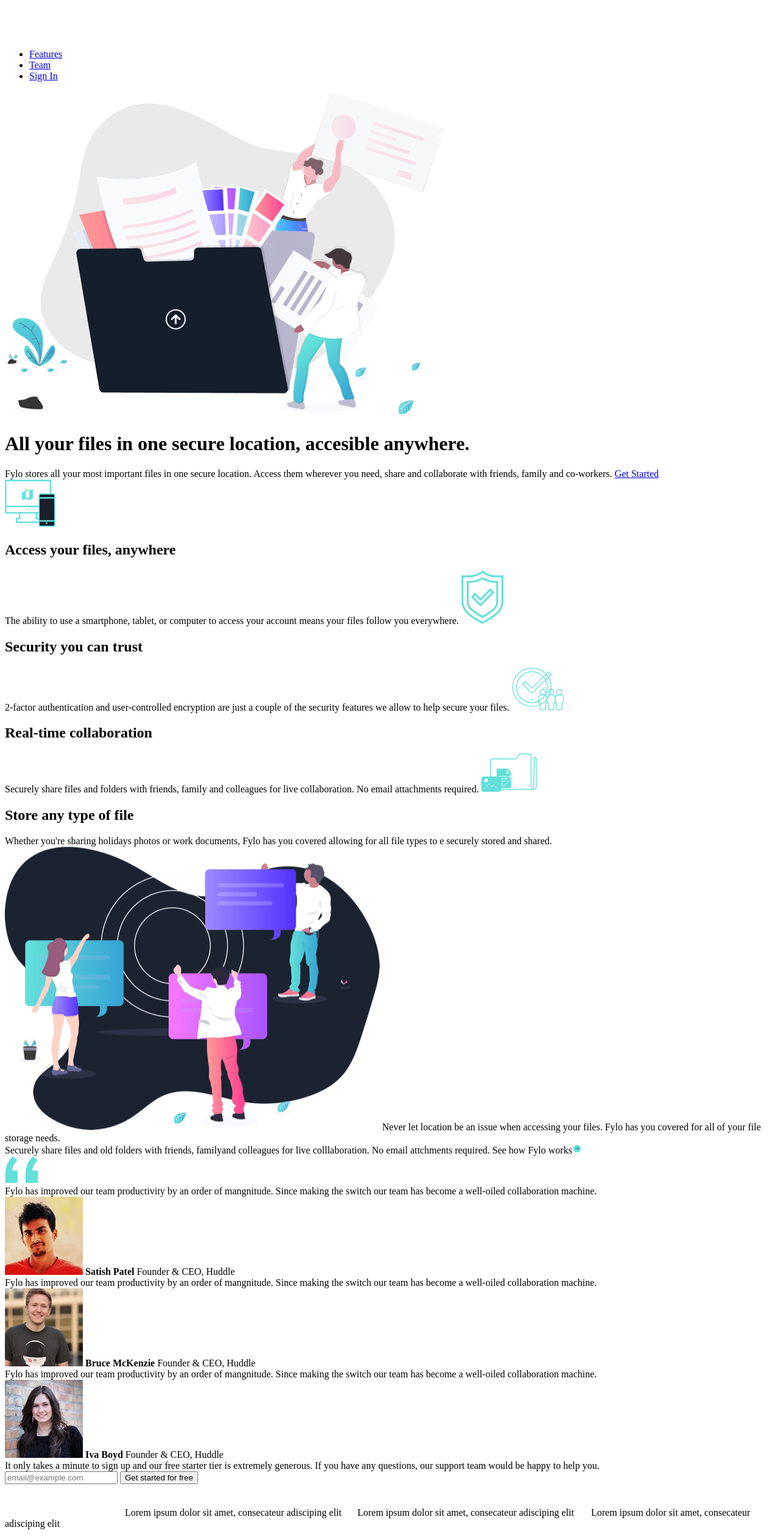
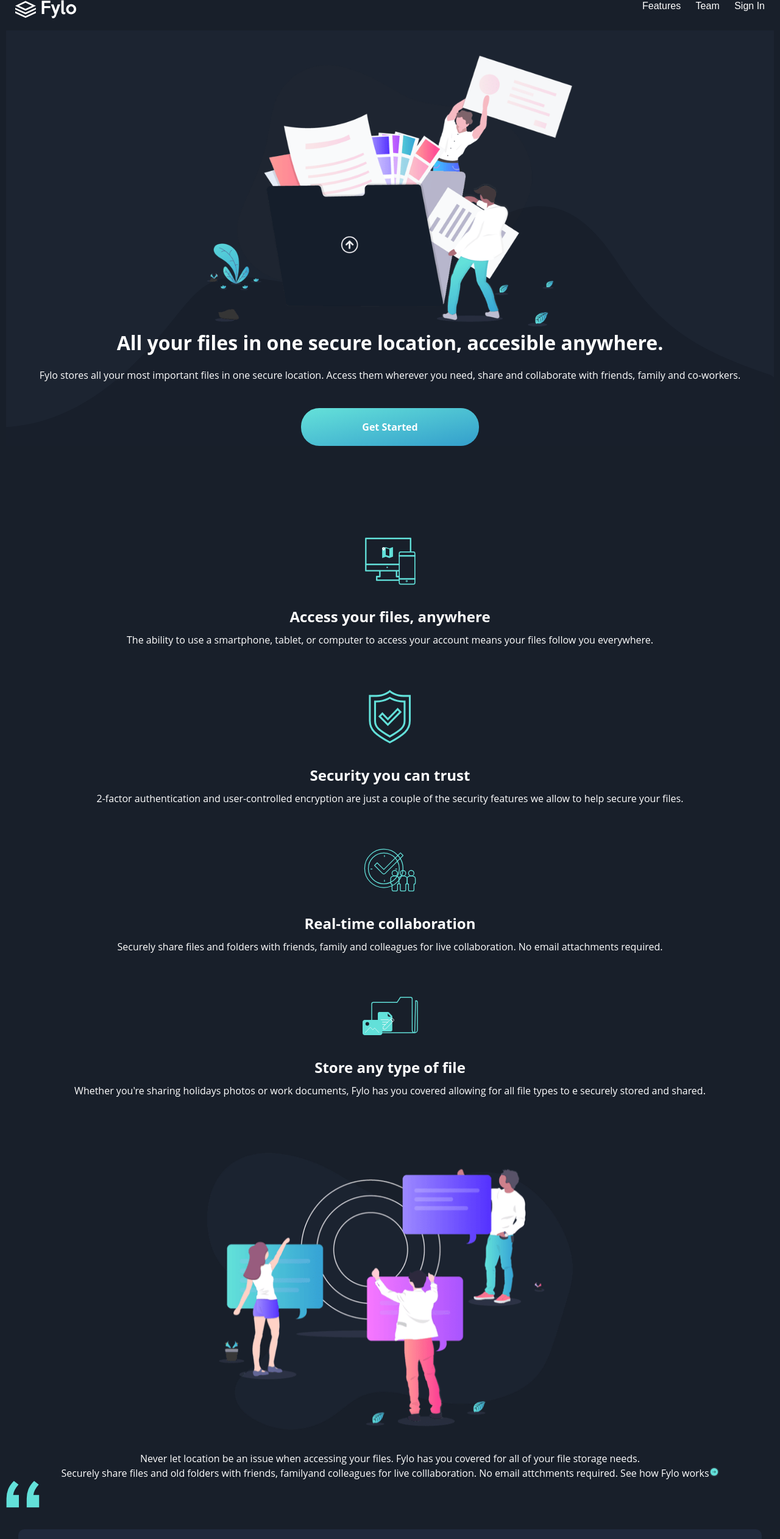
Before and after one commit to etowageed/fylo-dark-theme-landing-page, a plain HTML site: page index.html in a window 1280 px wide. Shown: the top 2523 px of the page at 61% size. Drawn offline with Linux system fonts and the light colour scheme; a web font is replaced by a local one.

Commit message:
second commit

```diff
--- a/index.html
+++ b/index.html
@@ -5,6 +5,11 @@
     <meta http-equiv="X-UA-Compatible" content="IE=edge" />
     <meta name="viewport" content="width=device-width, initial-scale=1.0" />
     <title>Document</title>
+    <link rel="stylesheet" type="text/css" href="main.css" />
+    <link
+      rel="stylesheet"
+      href="https://cdnjs.cloudflare.com/ajax/libs/font-awesome/4.7.0/css/font-awesome.min.css"
+    />
   </head>
   <body>
     <div class="container">
@@ -20,7 +25,7 @@
         <img
           src="images/illustration-intro.png"
           alt="into picture"
-          class="hero-img"
+          class="imges hero-img"
         />
         <h1>All your files in one secure location, accesible anywhere.</h1>
         <span class="hero-text-intro"
@@ -28,10 +33,12 @@
           Access them wherever you need, share and collaborate with friends,
           family and co-workers.</span
         >
+        <br /><br />
 
-        <a href="#" class="btn-cta">Get Started</a>
+        <a href="#" class="btn-cta" role="button">Get Started</a>
       </div>
       <div class="features">
+        <div class="feature-tiles access-any">
           <img
             src="images/icon-access-anywhere.svg"
             alt="access anywhere illus"
@@ -42,7 +49,8 @@
             >The ability to use a smartphone, tablet, or computer to access your
             account means your files follow you everywhere.</span
           >
-
+        </div>
+        <div class="feature-tiles shield-secure">
           <img
             src="images/icon-security.svg"
             alt="shield"
@@ -54,7 +62,8 @@
             couple of the security features we allow to help secure your
             files.</span
           >
-
+        </div>
+        <div class="feature-tiles collabs">
           <img
             src="images/icon-collaboration.svg"
             alt="collab"
@@ -62,9 +71,12 @@
           />
           <h2>Real-time collaboration</h2>
           <span class="collab-text"
-          >Securely share files and folders with friends, family and colleagues
-          for live collaboration. No email attachments required.</span
+            >Securely share files and folders with friends, family and
+            colleagues for live collaboration. No email attachments
+            required.</span
           >
+        </div>
+        <div class="feature-tiles any-file">
           <img
             src="images/icon-any-file.svg"
             alt="files"
@@ -77,12 +89,13 @@
             shared.</span
           >
         </div>
+      </div>
       <div class="how-works">
         <img
           src="images/illustration-stay-productive.png"
-          class="prod"
+          class="imges prod"
           alt="productive"
-        />
+        /><br />
         <span class="productive-illus"
           >Never let location be an issue when accessing your files. Fylo has
           you covered for all of your file storage needs.
@@ -96,42 +109,42 @@
       </div>
       <div class="testimonials">
         <img src="images/bg-quotes.png" />
-        <div class="profile1">
+        <div class="testimonies profile1">
           <span class="prof1"
             >Fylo has improved our team productivity by an order of mangnitude.
             Since making the switch our team has become a well-oiled
             collaboration machine.
           </span>
           <section class="prof-pic">
-            <img src="images/profile-1.jpg" />
+            <img src="images/profile-1.jpg" class="profile-pics" />
             <span class="bio-text-1">
               <b>Satish Patel</b>
               Founder & CEO, Huddle
             </span>
           </section>
         </div>
-        <div class="profile2">
+        <div class="testimonies profile2">
           <span class="prof2"
             >Fylo has improved our team productivity by an order of mangnitude.
             Since making the switch our team has become a well-oiled
             collaboration machine.
           </span>
           <section class="prof-pic">
-            <img src="images/profile-2.jpg" />
+            <img src="images/profile-2.jpg" class="profile-pics" />
             <span class="bio-text-2">
               <b>Bruce McKenzie</b>
               Founder & CEO, Huddle
             </span>
           </section>
         </div>
-        <div class="profile3">
+        <div class="testimonies profile3">
           <span class="prof3"
             >Fylo has improved our team productivity by an order of mangnitude.
             Since making the switch our team has become a well-oiled
             collaboration machine.
           </span>
           <section class="prof-pic">
-            <img src="images/profile-3.jpg" />
+            <img src="images/profile-3.jpg" class="profile-pics" />
             <span class="bio-text-3">
               <b>Iva Boyd</b>
               Founder & CEO, Huddle
@@ -160,7 +173,7 @@
         </div>
       </div>
       <footer>
-        <img src="images/logo.svg" />
+        <img src="images/logo.svg" class="logo" /><br />
         <img src="images/icon-location.svg" />
         <span class="footer-text">
           Lorem ipsum dolor sit amet, consecateur adisciping elit
@@ -186,8 +199,12 @@
           <li>Terms</li>
           <li>Privacy</li>
         </ul>
-
-        <img src="images/favicon-32x32.png" />
+        <br />
+        <span class="fa-icons">
+          <i class="fa fa-twitter fa-lg"></i>
+          <i class="fa fa-instagram fa-lg"></i>
+          <i class="fa fa-facebook fa-lg"></i>
+        </span>
       </footer>
     </div>
   </body>
--- a/main.css
+++ b/main.css
@@ -0,0 +1,169 @@
+@import url(https://fonts.google.com/specimen/Open+Sans);
+@import url(https://fonts.google.com/specimen/Raleway);
+
+* {
+  margin: 0;
+  padding: 0;
+  box-sizing: border-box;
+}
+
+body {
+  background-color: hsl(218, 28%, 13%);
+  font-family: "Open sans", sans-serif;
+  width: 100%;
+}
+
+.container {
+  width: 100%;
+  padding-right: 10px;
+  padding-left: 10px;
+  color: #fff;
+}
+
+.navbar {
+  display: flex;
+  justify-content: space-between;
+  width: 100%;
+  height: 50px;
+  color: #fff;
+  font-family: "Raleway", sans-serif;
+  padding-left: 15px;
+  padding-right: 15px;
+}
+
+.nav-list li {
+  display: inline;
+  list-style: none;
+  margin-left: 20px;
+  vertical-align: middle;
+}
+
+.nav-list li a {
+  text-decoration: none;
+  color: #fff;
+  font-weight: 400;
+}
+.logo {
+  width: 100px;
+  height: 30px;
+  vertical-align: middle;
+}
+
+h1,
+h2,
+h3 {
+  font-weight: 700;
+}
+
+h1 {
+  margin-bottom: 20px;
+}
+
+.imges {
+  width: 80%;
+  margin-top: 20px;
+  margin-left: auto;
+  margin-right: auto;
+}
+
+.hero-content {
+  width: 100%;
+  text-align: center;
+  background-color: hsl(217, 28%, 15%);
+  background-image: url(images/bg-curvy-desktop.svg);
+  background-repeat: no-repeat;
+  background-position: bottom;
+  background-size: 100%;
+  padding-top: 20px;
+}
+span {
+  line-height: 150%;
+}
+.btn-cta {
+  text-decoration: none;
+  color: #fff;
+  padding: 20px 100px;
+  background: linear-gradient(
+    to left top,
+    hsl(198, 60%, 50%),
+    hsl(176, 68%, 64%)
+  );
+  font-weight: 700;
+  border-radius: 30px;
+  margin-top: 20px;
+  display: inline-block;
+}
+.hero-text-intro {
+  display: inline-block;
+}
+.features {
+  text-align: center;
+  margin-top: 150px;
+}
+
+.feature-tiles {
+  margin-top: 70px;
+  padding-left: 20px;
+  padding-right: 20px;
+}
+.feature-tiles img {
+  margin-bottom: 30px;
+}
+.feature-tiles h2 {
+  margin-bottom: 10px;
+}
+
+.how-works {
+  text-align: center;
+  margin-top: 70px;
+}
+.prod {
+  margin-bottom: 30px;
+}
+.fa {
+  color: #fff;
+  margin-left: 30px;
+  border: 1px solid #fff;
+  border-radius: 100px;
+  padding: 20px;
+}
+.fa-icons {
+  text-align: center;
+}
+.profile-pics {
+  border-radius: 100px;
+  width: 50px;
+  height: 50px;
+}
+
+.testimonies {
+  border-radius: 10px;
+  background-color: hsl(219, 30%, 18%);
+  margin-top: 30px;
+  margin-right: 20px;
+  margin-left: 20px;
+  padding: 20px;
+  font-weight: 400;
+}
+@media screen and (max-width: 375px) {
+  .hero-content {
+    background-color: hsl(217, 28%, 15%);
+    background-image: url(images/bg-curvy-mobile.svg);
+    background-repeat: no-repeat;
+    background-position: bottom;
+    background-size: 100%;
+  }
+  .feature-tiles span {
+    width: 200px;
+    line-height: 150%;
+  }
+  .nav-list li {
+    margin-left: 10px;
+  }
+}
+
+@media screen and (min-width: 769px) {
+  .imges {
+    width: 600px;
+  }
+}
```
Lines whose indentation alone changed are shown as unchanged.
